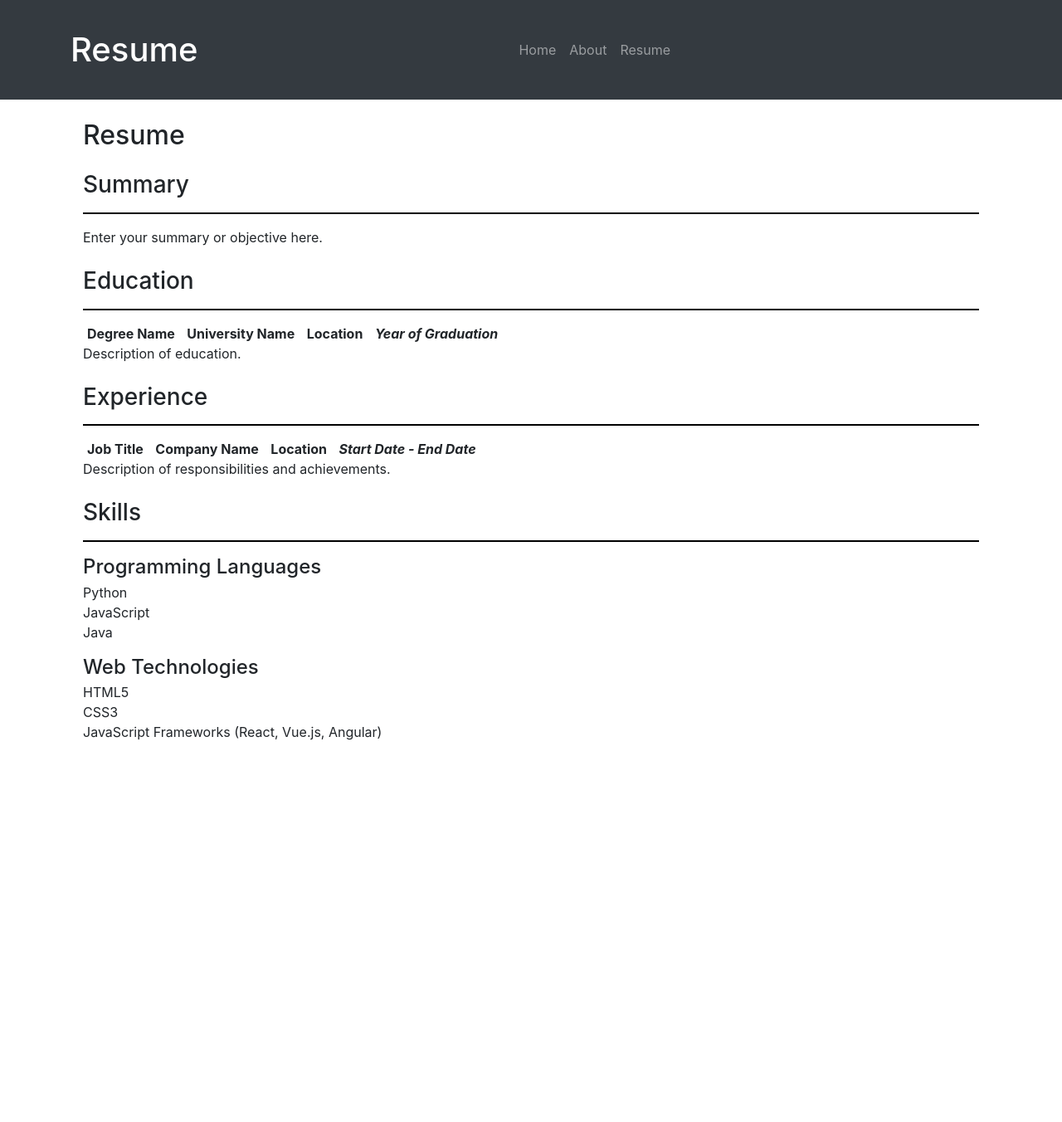
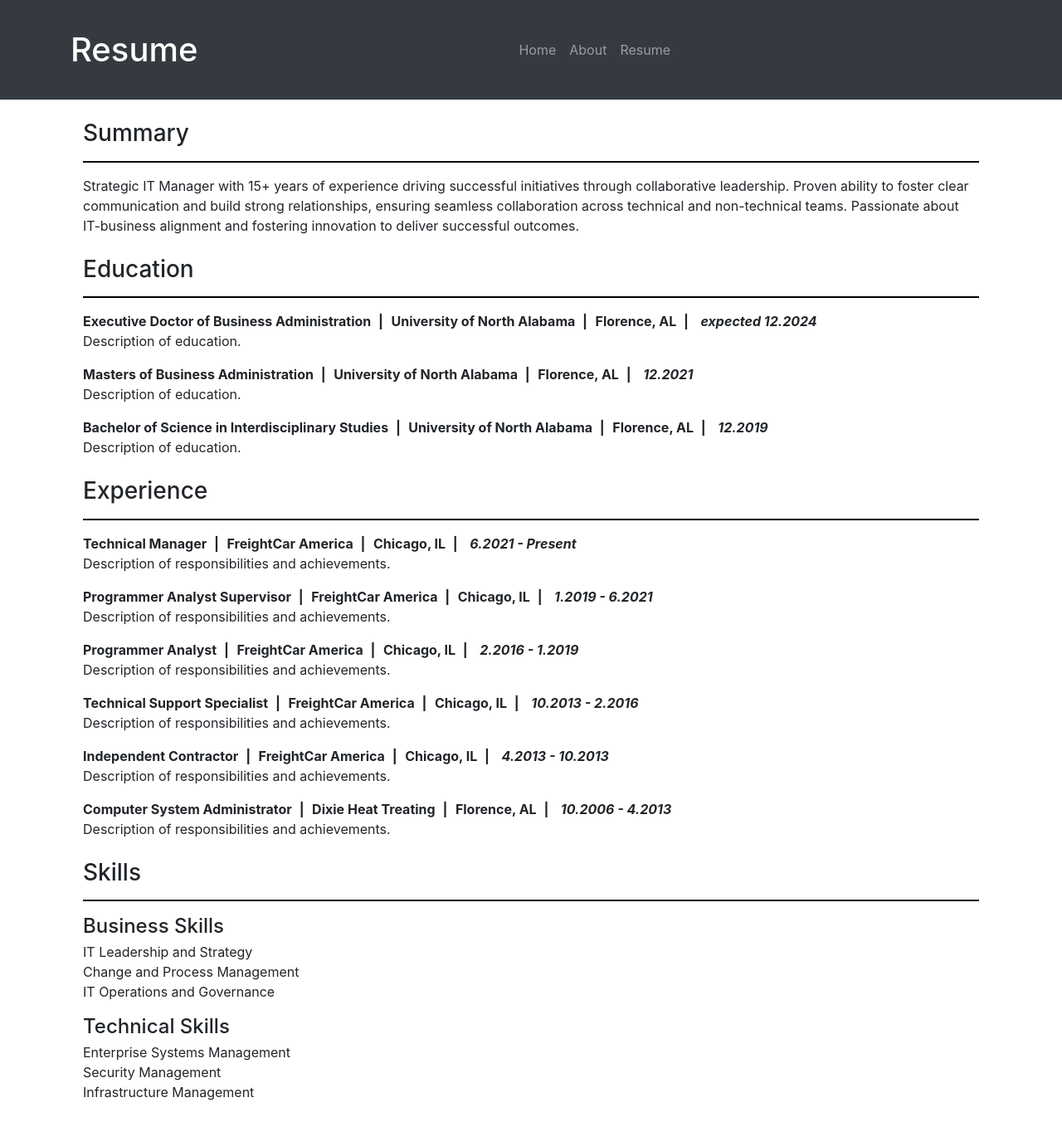
Before and after one commit to rsitorius/rsitorius.github.io, a Jekyll site: the page built from resume.html, in a window 1280 px wide. Shown: the whole page at 83% size. Built offline with Jekyll 4.4.1, drawn with Linux system fonts in a browser that asks for light colours; before the commit the page ends 918 px from its top, so only the background shows below that.

Commit message:
update resume

```diff
--- a/_data/resume.yml
+++ b/_data/resume.yml
@@ -1,33 +1,72 @@
 resume_sections:
   - name: Summary
-    description: Enter your summary or objective here.
+    description: Strategic IT Manager with 15+ years of experience driving successful initiatives through collaborative leadership. Proven ability to foster clear communication and build strong relationships, ensuring seamless collaboration across technical and non-technical teams. Passionate about IT-business alignment and fostering innovation to deliver successful outcomes.
   - name: Education
     items:
-      - degree: Degree Name
-        university: University Name
-        location: Location
-        graduation_year: Year of Graduation
+      - degree: Executive Doctor of Business Administration
+        university: University of North Alabama
+        location: Florence, AL
+        graduation_year: expected 12.2024
         description: Description of education.
-      # Add more education entries as needed
+      - degree: Masters of Business Administration
+        university: University of North Alabama
+        location: Florence, AL
+        graduation_year: 12.2021
+        description: Description of education.
+      - degree: Bachelor of Science in Interdisciplinary Studies
+        university: University of North Alabama
+        location: Florence, AL
+        graduation_year: 12.2019
+        description: Description of education.
   - name: Experience
     items:
-      - title: Job Title
-        company: Company Name
-        location: Location
-        start_date: Start Date
-        end_date: End Date
+      - title: Technical Manager
+        company: FreightCar America
+        location: Chicago, IL
+        start_date: 06.2021
+        end_date: Present
+        description: Description of responsibilities and achievements.
+      - title: Programmer Analyst Supervisor
+        company: FreightCar America
+        location: Chicago, IL
+        start_date: 01.2019
+        end_date: 06.2021
+        description: Description of responsibilities and achievements.
+      - title: Programmer Analyst
+        company: FreightCar America
+        location: Chicago, IL
+        start_date: 02.2016
+        end_date:  01.2019
+        description: Description of responsibilities and achievements.
+      - title: Technical Support Specialist
+        company: FreightCar America
+        location: Chicago, IL
+        start_date: 10.2013
+        end_date: 02.2016
+        description: Description of responsibilities and achievements.
+      - title: Independent Contractor
+        company: FreightCar America
+        location: Chicago, IL
+        start_date: 04.2013
+        end_date: 010.2013
+        description: Description of responsibilities and achievements.
+      - title: Computer System Administrator
+        company: Dixie Heat Treating
+        location: Florence, AL
+        start_date: 10.2006
+        end_date: 04.2013
         description: Description of responsibilities and achievements.
       # Add more experience entries as needed
   - name: Skills
     categories:
-      - name: Programming Languages
+      - name: Business Skills
         items:
-          - name: Python
-          - name: JavaScript
-          - name: Java
-      - name: Web Technologies
+          - name: IT Leadership and Strategy
+          - name: Change and Process Management
+          - name: IT Operations and Governance
+      - name: Technical Skills
         items:
-          - name: HTML5
-          - name: CSS3
-          - name: JavaScript Frameworks (React, Vue.js, Angular)
+          - name: Enterprise Systems Management
+          - name: Security Management
+          - name: Infrastructure Management
       # Add more skill categories as needed
--- a/resume.html
+++ b/resume.html
@@ -18,7 +18,7 @@ permalink: /resume/
     display: inline-block;
     font-weight: bold;
   }
-  .bar {
+  .bar::after {
     content: " |";
     margin-left: 5px;
     margin-right: 5px;
@@ -31,8 +31,6 @@ permalink: /resume/
 </style>
 
 <div class="container mt-4">
-  <h2 class="mb-4">Resume</h2>
-
   {% assign resume_sections = site.data.resume.resume_sections %}
   {% for section in resume_sections %}
     <section class="mb-4">
```
